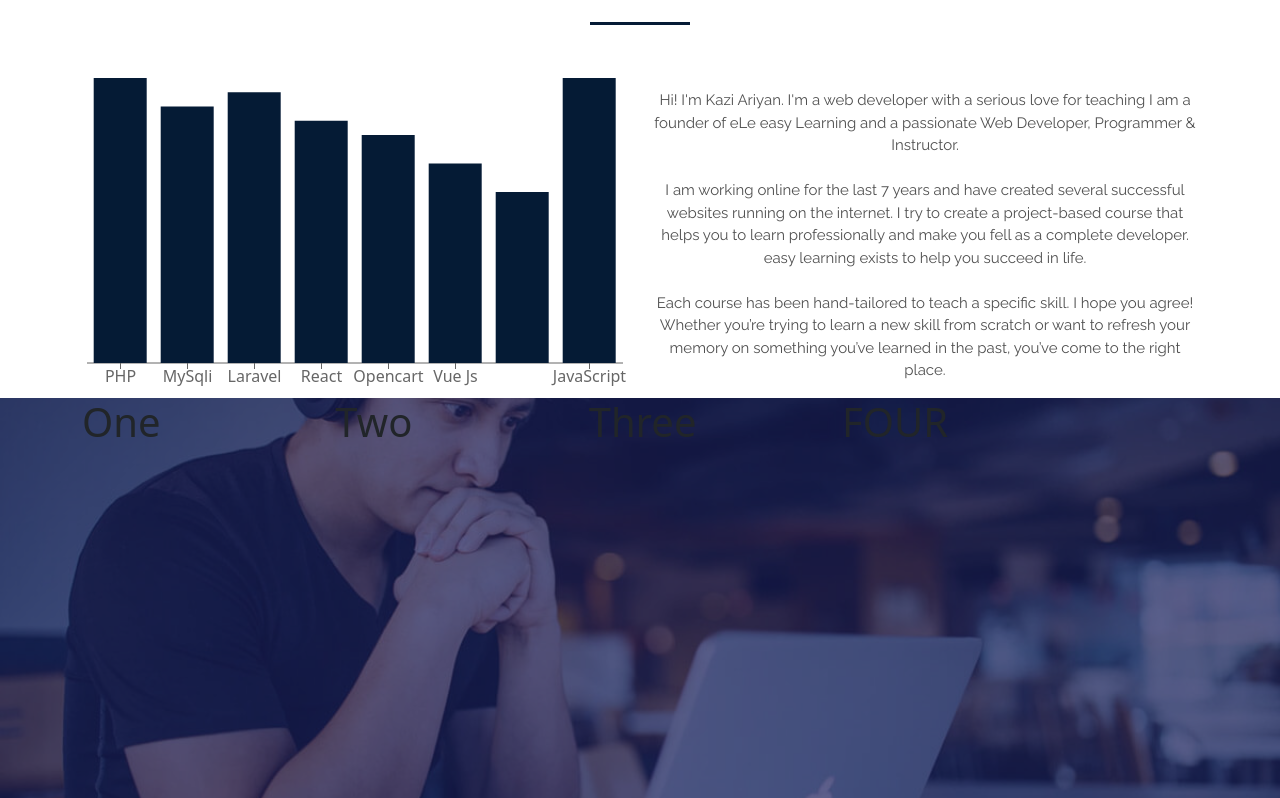
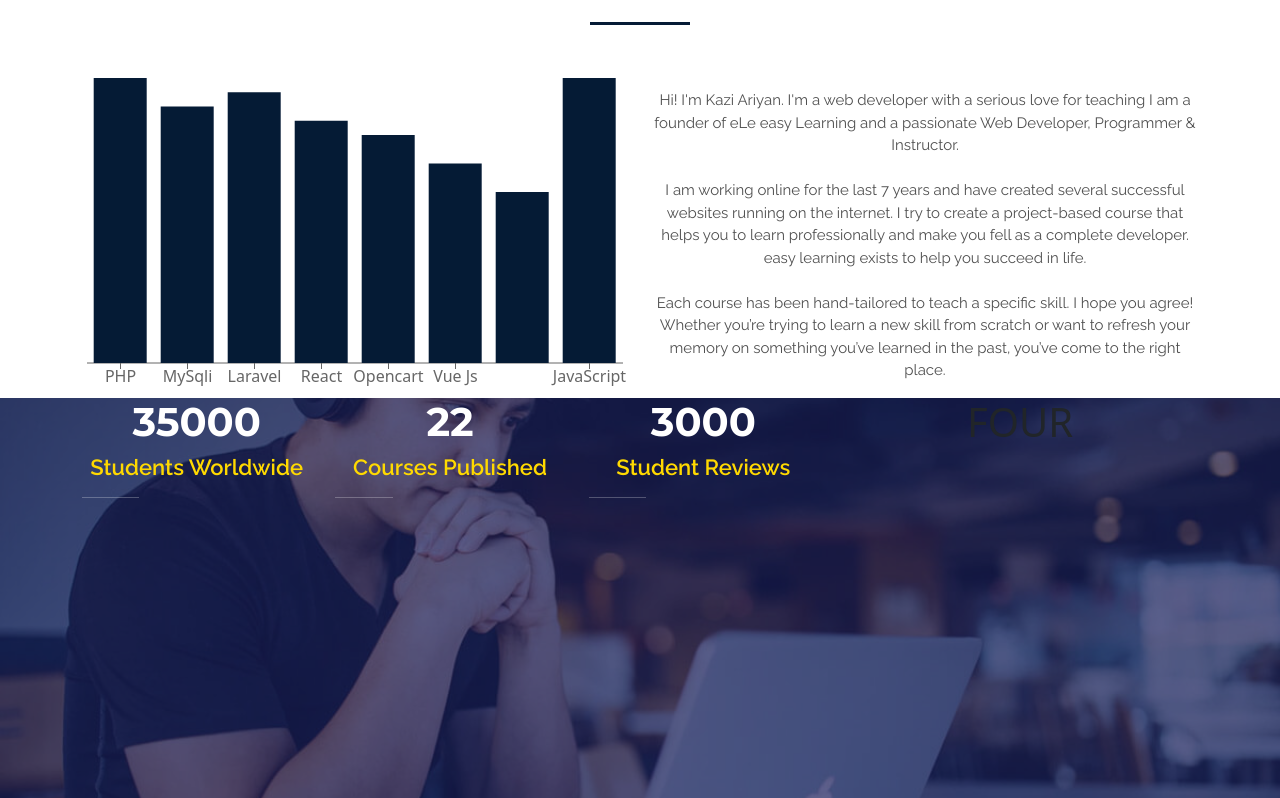
Before and after one commit to jvnagarjuna/react-js-website-project, a React (Create React App) app: page / in a window 1280 px wide. Shown: the part 1203-2001 px from the top of the page. Built offline with nearby package versions, Linux system fonts and the light colour scheme; a web font is replaced by a local one.

Commit message:
Summary Component Part 2

```diff
--- a/src/asset/css/custom.css
+++ b/src/asset/css/custom.css
@@ -135,3 +135,18 @@
   width: 100%;
   background: rgba(27, 31, 92, 0.7);
 }
+.countNumber {
+  color: #ffffff;
+  font-family: 'Montserrat', sans-serif;
+  font-weight: 700;
+  font-size: 40px;
+}
+.countTitle {
+  color: #ffd900;
+  font-family: 'Raleway', sans-serif;
+  font-weight: 600;
+  font-size: 22px;
+}
+.countSection {
+  margin-top: 20%;
+}
--- a/src/components/Summary/Summary.jsx
+++ b/src/components/Summary/Summary.jsx
@@ -7,20 +7,26 @@ class Summary extends Component {
       <Fragment>
         <Container fluid={true} className="summaryBanner p-0">
           <div className="summaryBannerOverlay">
-            <Container>
+            <Container className="text-center">
               <Row>
                 <Col lg={8} md={6} sm={12}>
-                  <Row>
+                  <Row className="countSection">
                     <Col>
-                      <h1>One </h1>
+                      <h1 className="countNumber">35000 </h1>
+                      <h4 className="countTitle">Students Worldwide</h4>
+                      <hr className="bg-white w-25" />
                     </Col>
 
                     <Col>
-                      <h1>Two </h1>
+                      <h1 className="countNumber">22 </h1>
+                      <h4 className="countTitle">Courses Published</h4>
+                      <hr className="bg-white w-25" />
                     </Col>
 
                     <Col>
-                      <h1>Three </h1>
+                      <h1 className="countNumber">3000 </h1>
+                      <h4 className="countTitle">Student Reviews</h4>
+                      <hr className="bg-white w-25" />
                     </Col>
                   </Row>
                 </Col>
```
